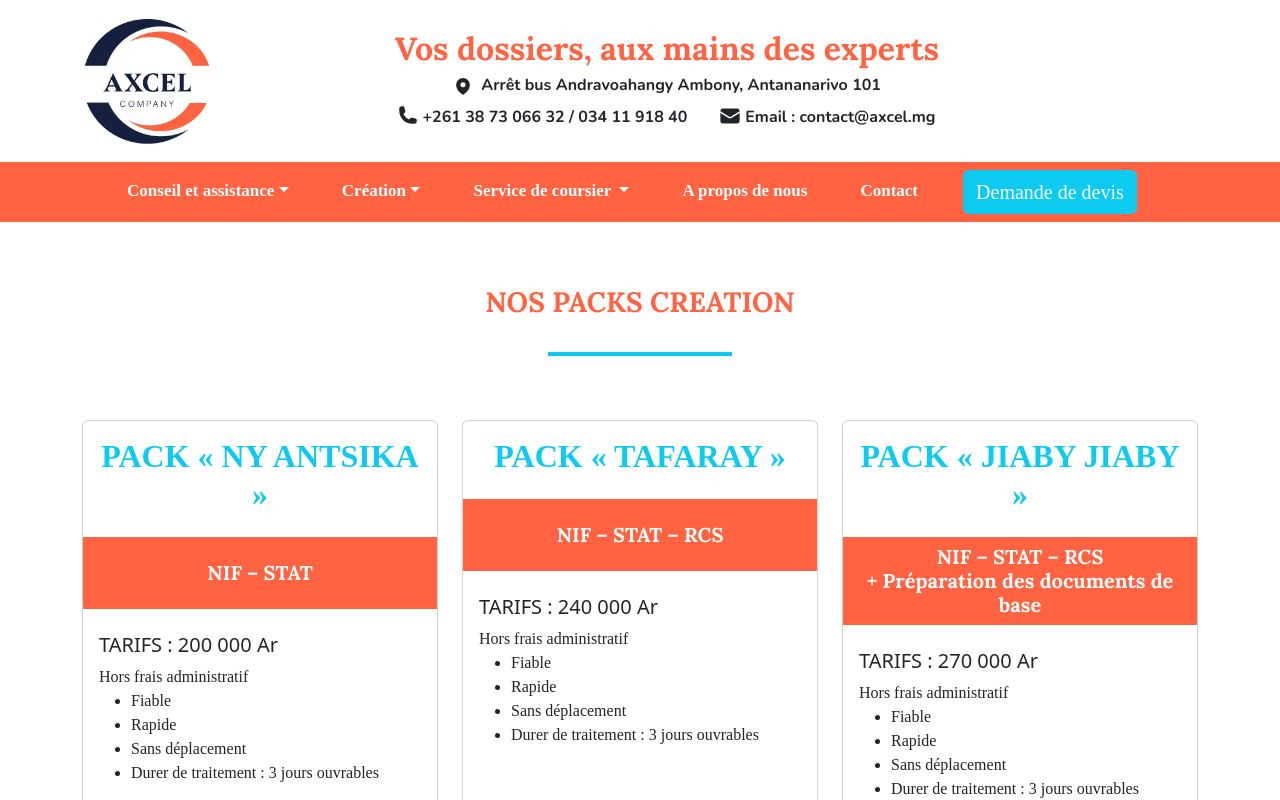
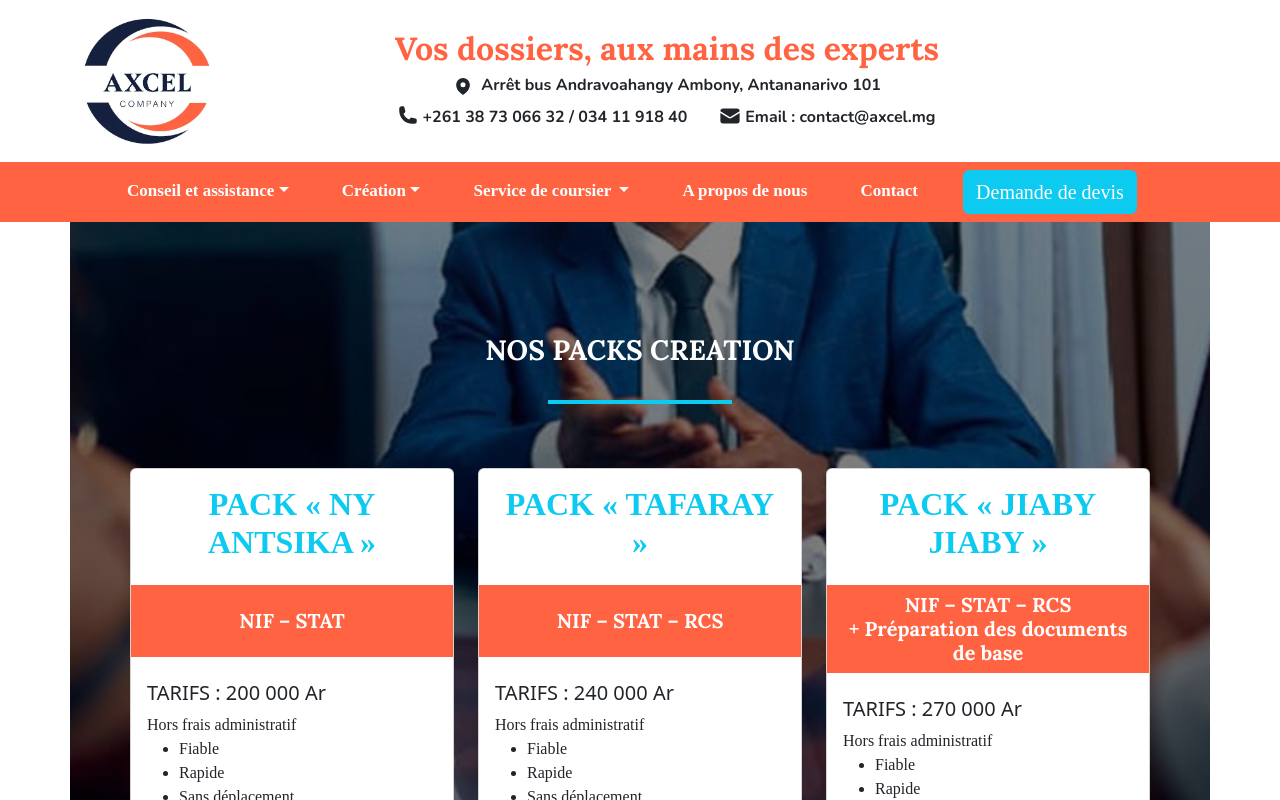
Before and after one commit to hrzmkl/axcel-project, a Next.js app: page /creation-entreprise-individuelle in a window 1280 px wide. Shown: the top 800 px of the page. Built offline with nearby package versions, Linux system fonts and the light colour scheme; some icons are missing.

Commit message:
Update style page EI

```diff
--- a/app/(pages)/(creation)/creation-entreprise-individuelle/page.tsx
+++ b/app/(pages)/(creation)/creation-entreprise-individuelle/page.tsx
@@ -13,16 +13,16 @@ export default function Page() {
 
     return (
         <>
-            <div className='container mb-5 pb-5'>
+            <div className={`${styles.hero} container py-5`}>
                 <div className="row d-flex justify-content-center py-5">
                     <div className="col d-none d-lg-block"></div>
                     <div className="col col-lg-8 d-flex  flex-column justify-content-center align-items-center">
-                        <h2 className="card-title f-bold fs-3 axel-text-orange py-3">NOS PACKS CREATION</h2>
+                        <h2 className="card-title f-bold fs-3 text-white py-3">NOS PACKS CREATION</h2>
                         <div className="border border-info border-2 w-25 my-3"></div>
                     </div>
                     <div className="col d-none d-lg-block"></div>
                 </div>
-                <div className='row row-cols-1 row-cols-md-3 g-4'>
+                <div className='row row-cols-1 row-cols-md-3 g-4 px-5 pb-5'>
                     <div className='col'>
                         <div className='card h-100'>
                             <div className='card-header bg-transparent p-0 border-0'>
--- a/app/(pages)/page.module.css
+++ b/app/(pages)/page.module.css
@@ -3,6 +3,7 @@
     background-repeat: no-repeat;
     background-size: cover;
     background-position: center;
+    background-attachment: fixed;
 }
 .image{
     border-radius: 300px 150px 200px 200px;
```
